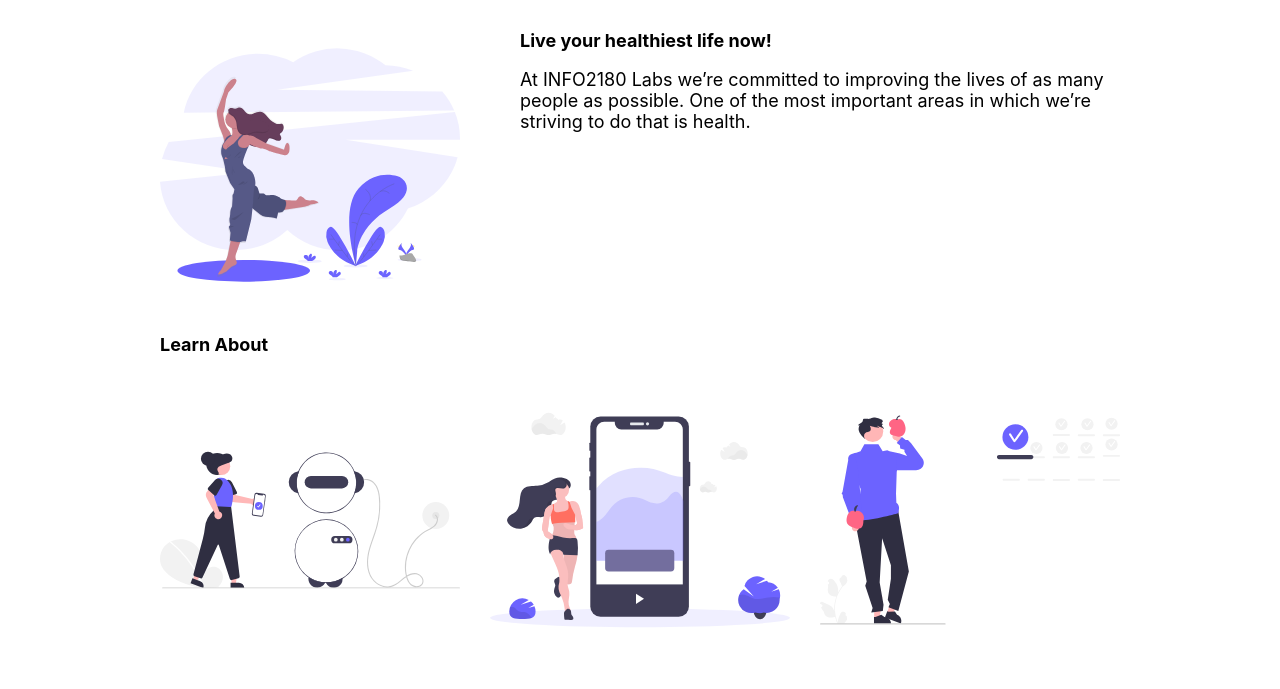
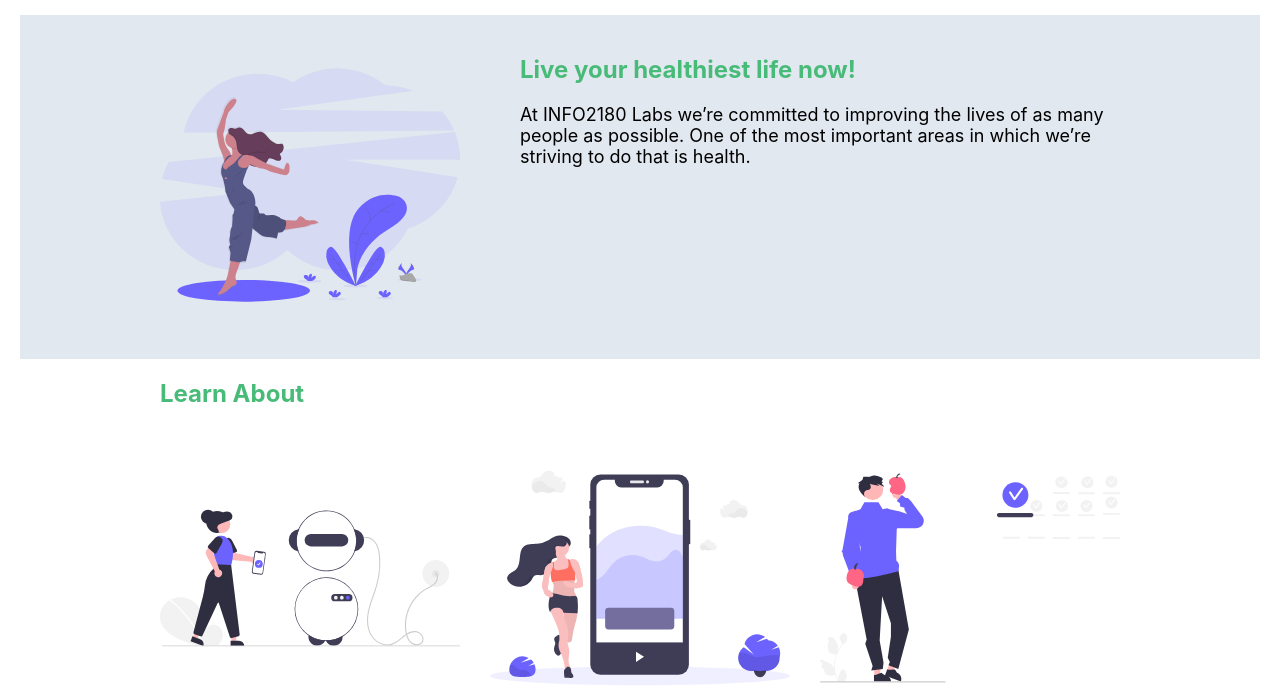
Before and after one commit to rayveneja/info2180-project1, a plain HTML site: page index.html in a window 1280 px wide. Shown: the part 82-771 px from the top of the page. Drawn offline with Linux system fonts and the light colour scheme.

Commit message:
Update styles.css

```diff
--- a/styles.css
+++ b/styles.css
@@ -56,8 +56,10 @@ header h1{
     flex-direction: column;
     float: left;
 }
-header h2{
-    align-items: left  ;
+h2{
+    align-items: left;
+    font-size: 24px;
+    color: #48BB78;
 }
 
 .overview-hero-image{
@@ -70,7 +72,10 @@ header h2{
 }
 
 .overview-hero {
+    padding: 20px 0;
     display:flex;
+    background-color: #E2E8F0;
+
 }
 
 .cards{
```
